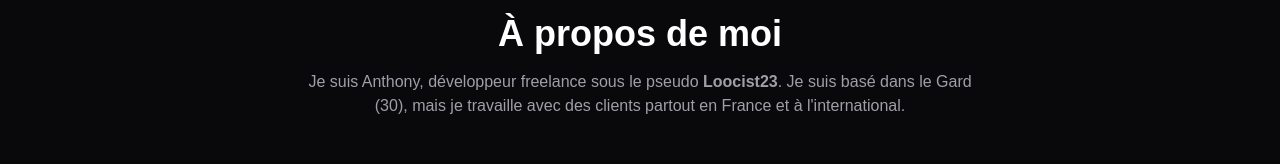
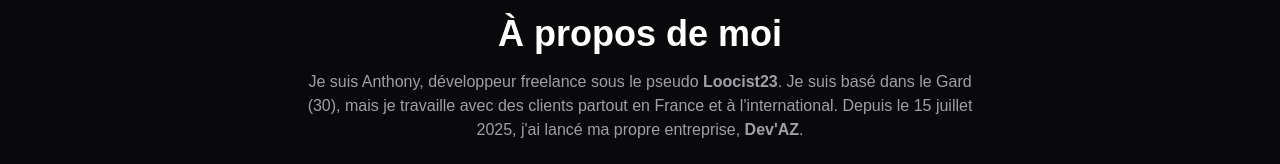
Before and after one commit to Loocist23/loocist, a Next.js app: page /about in a window 1280 px wide. Shown: the part 157-321 px from the top of the page. Built offline with nearby package versions, Linux system fonts and the light colour scheme; grey boxes are pictures that could not be loaded.

Commit message:
feat: mention Dev'AZ business launch

```diff
--- a/app/about/page.tsx
+++ b/app/about/page.tsx
@@ -11,7 +11,8 @@ export default function AboutPage() {
           <h1 className="text-4xl font-bold mb-4">À propos de moi</h1>
           <p className="text-zinc-400 max-w-2xl mx-auto">
             Je suis Anthony, développeur freelance sous le pseudo <strong>Loocist23</strong>. Je suis basé dans le Gard (30),
-            mais je travaille avec des clients partout en France et à l&apos;international.
+            mais je travaille avec des clients partout en France et à l&apos;international. Depuis le 15 juillet 2025,
+            j&apos;ai lancé ma propre entreprise, <strong>Dev&apos;AZ</strong>.
           </p>
         </div>
 
--- a/app/page.tsx
+++ b/app/page.tsx
@@ -40,7 +40,8 @@ export default function Home() {
             <h3 className="text-xl font-semibold">Statut</h3>
           </CardHeader>
           <CardBody className="text-zinc-400">
-            Disponible pour missions freelance, projets web, mobile, ou logiciels métier.
+            Fondateur de Dev'AZ depuis le 15 juillet 2025, disponible pour missions freelance,
+            projets web, mobile, ou logiciels métier.
           </CardBody>
         </NeoCard>
 
```
